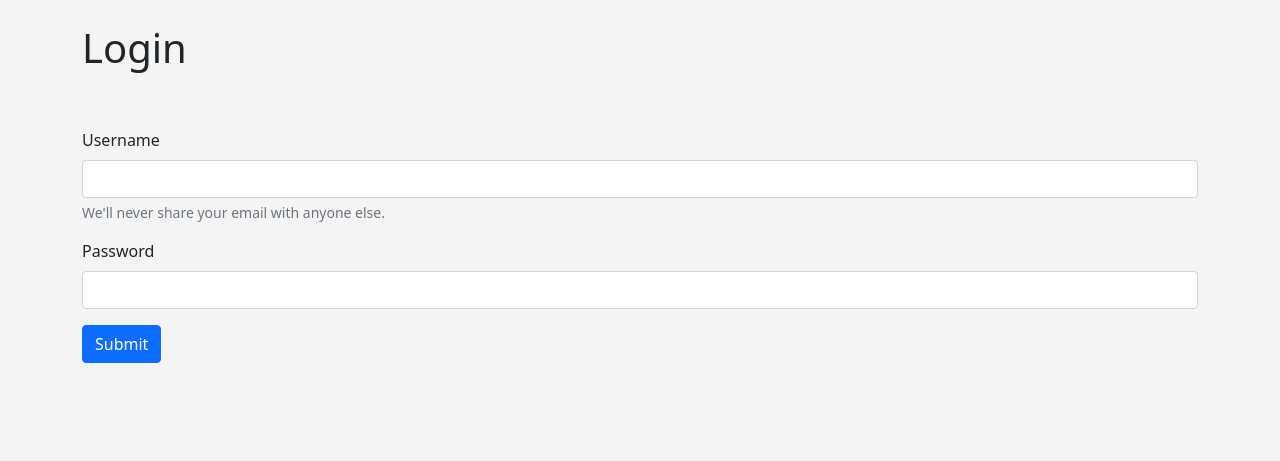
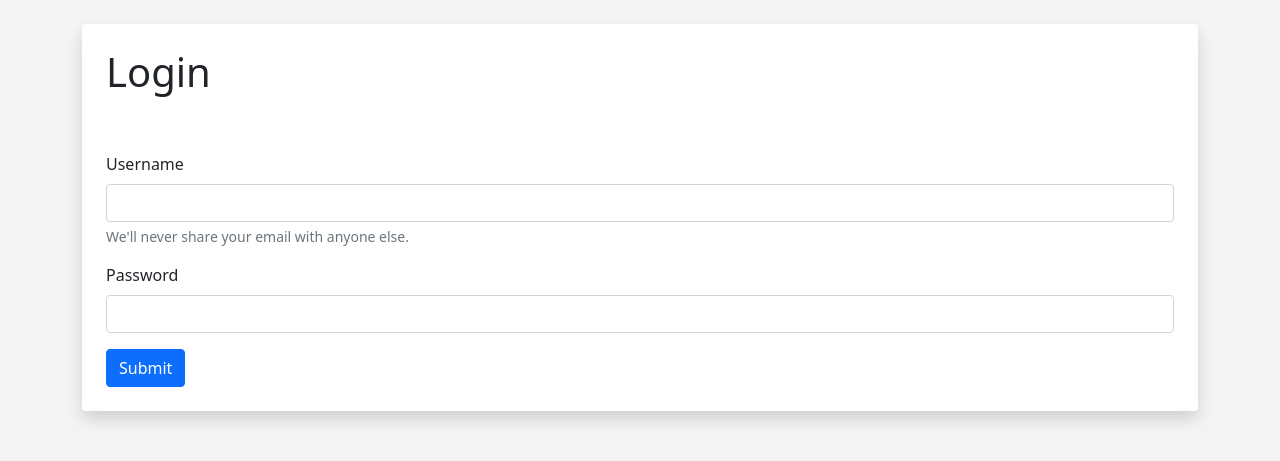
Before and after one commit to syed-ateeb-naveed/Document-Improver, a Django app: page /auth/login in a window 1280 px wide. Shown: the part 56-517 px from the top of the page. Run offline with Django 4.2, Linux system fonts and the light colour scheme.

Commit message:
login.html Page styled like register.html

```diff
--- a/docapp/templates/login.html
+++ b/docapp/templates/login.html
@@ -1,6 +1,8 @@
 {% extends "base.html" %}
 
 {%block content%}
+
+<div class="shadow p-4 mb-5 bg-body rounded">
 
 <h1> Login </h1>
 
@@ -22,4 +24,6 @@
 
     </form>
 
+</div>
+
 {% endblock %}
```
Also changed, not shown: db.sqlite3.
